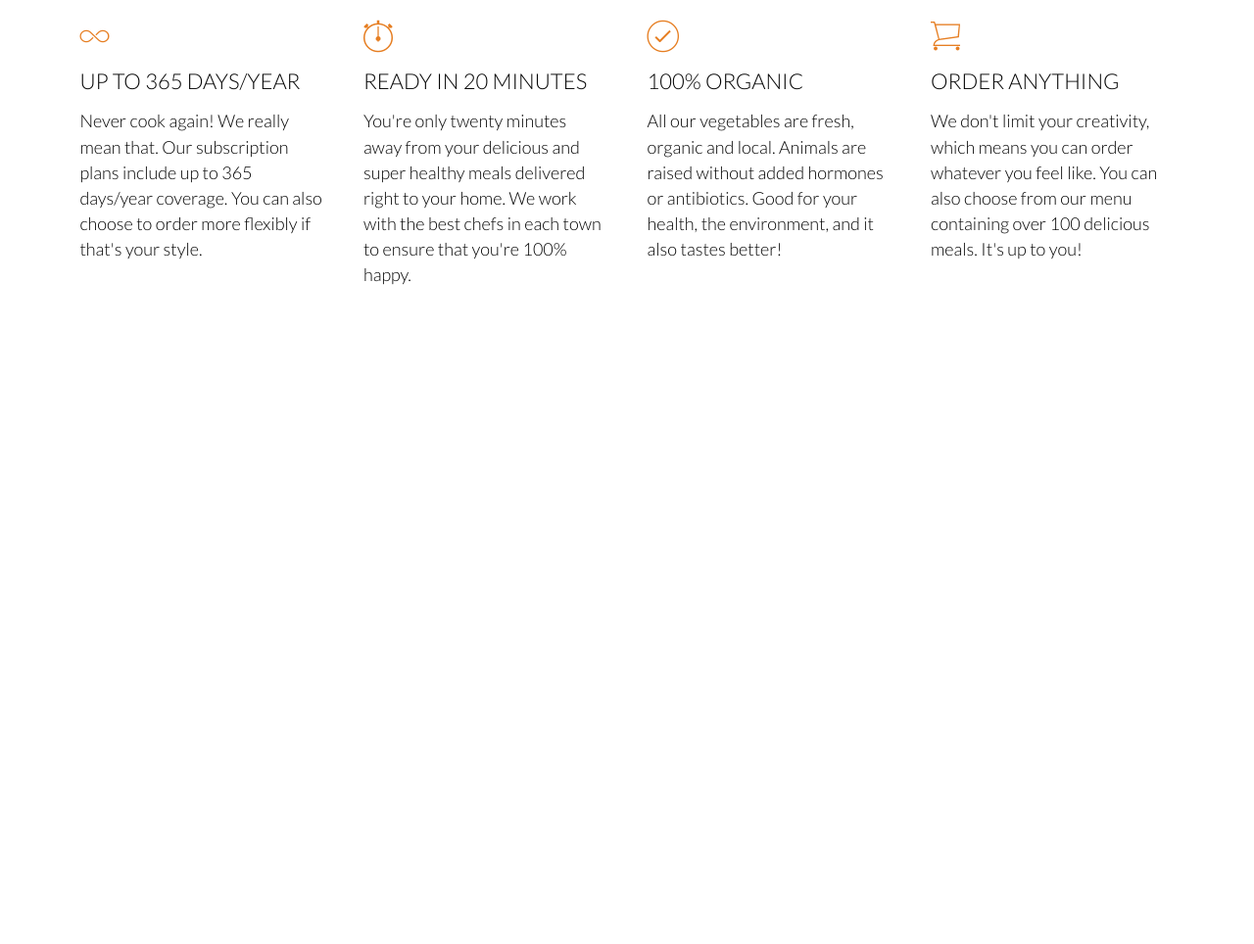
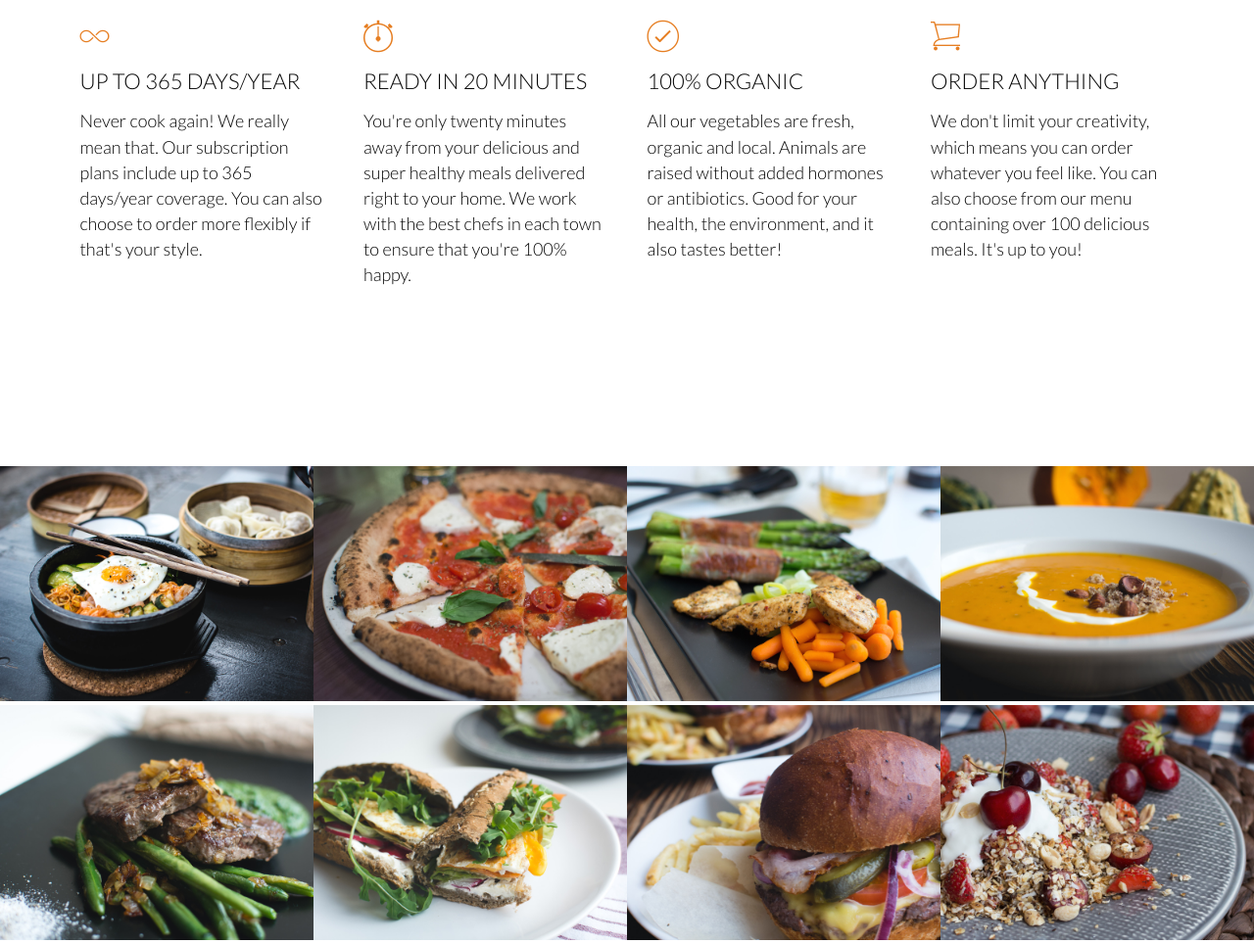
Before and after one commit to Joshuajking/Omnifood, a plain HTML site: page index.html in a window 1280 px wide. Shown: the part 1050-2014 px from the top of the page at 98% size. Before the commit the page ends 1446 px from the top, so only its background shows below. Drawn offline with nearby package versions, Linux system fonts and the light colour scheme; files whose address does not match are found by name.

Commit message:
Add meal section

```diff
--- a/index.html
+++ b/index.html
@@ -103,5 +103,73 @@
         </div>
       </div>
     </section>
+
+    <section class="section-meals">
+      <ul class="meals-showcase">
+        <li>
+          <figure class="meal-photo">
+            <img
+              src="resources/img/1.jpg"
+              alt="Korean bibimbap with egg and vegetables"
+            />
+          </figure>
+        </li>
+        <li>
+          <figure class="meal-photo">
+            <img
+              src="resources/img/2.jpg"
+              alt="Simple italian pizza with cherry tomatoes"
+            />
+          </figure>
+        </li>
+        <li>
+          <figure class="meal-photo">
+            <img
+              src="resources/img/3.jpg"
+              alt="Chicken breast steak with vegetables"
+            />
+          </figure>
+        </li>
+        <li>
+          <figure class="meal-photo">
+            <img src="resources/img/4.jpg" alt="Autumn pumpkin soup" />
+          </figure>
+        </li>
+      </ul>
+      <ul class="meals-showcase">
+        <li>
+          <figure class="meal-photo">
+            <img
+              src="resources/img/5.jpg"
+              alt="Paleo beef steak with vegetables"
+            />
+          </figure>
+        </li>
+        <li>
+          <figure class="meal-photo">
+            <img
+              src="resources/img/6.jpg"
+              alt="Healthy baguette with egg and vegetables"
+            />
+          </figure>
+        </li>
+        <li>
+          <figure class="meal-photo">
+            <img
+              src="resources/img/7.jpg"
+              alt="Burger with cheddar and bacon"
+            />
+          </figure>
+        </li>
+        <li>
+          <figure class="meal-photo">
+            <img
+              src="resources/img/8.jpg"
+              alt="Granola with cherries and strawberries"
+            />
+          </figure>
+        </li>
+      </ul>
+    </section>
   </body>
 </html>
--- a/resources/css/style.css
+++ b/resources/css/style.css
@@ -187,3 +187,27 @@ header {
 .main-nav li a:active {
   border-bottom: 2px solid #e67e22;
 }
+
+/* ---------------------------------------------------------------*/
+/* MEALS SHOWCASE */
+/* ---------------------------------------------------------------*/
+.meals-showcase {
+  list-style: none;
+  width: 100%;
+}
+
+.meals-showcase li {
+  display: block;
+  float: left;
+  width: 25%;
+}
+
+.meal-photo {
+  width: 100%;
+  margin: 0;
+}
+
+.meal-photo img {
+  width: 100%;
+  height: auto;
+}
```
